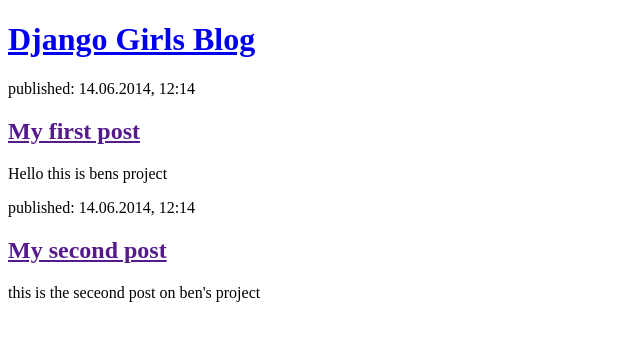
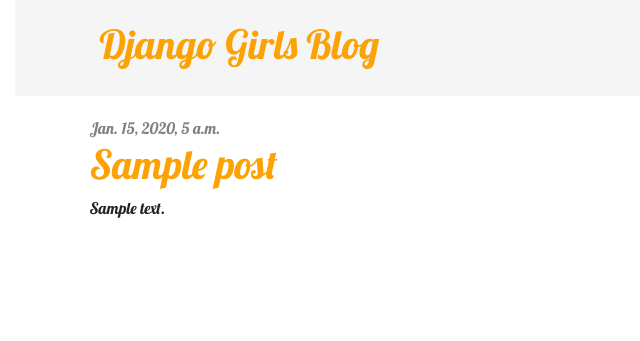
Before and after one commit to Bmendez99/Django, a Django app: page / in a window 1280 px wide. Shown: the top 341 px of the page, without its empty margins (0-640 px from the left). Run offline with Django 5.2, Linux system fonts and the light colour scheme; tables that the repository leaves empty hold one stand-in row (values such as "Sample post").

Commit message:
Module 6 Tutorial

```diff
--- /dev/null
+++ b/blog/static/css/blog.css
@@ -0,0 +1,52 @@
+body {
+    padding-left: 15px;
+    font-family: 'Lobster', cursive;
+}
+
+h1 a {
+    color: #FCA205;
+    text-decoration: none;
+}
+
+.page-header {
+    background-color: #f5f5f5;
+    margin-top: 0;
+    margin-bottom: 20px;
+    padding: 20px 20px 20px 40px;
+}
+
+.content {
+    margin-left: 40px;
+}
+
+h1, h2, h3, h4 {
+    font-family: 'Lobster', cursive;
+}
+
+.date {
+    color: gray;
+}
+
+.save {
+    float: right;
+}
+
+.post-form textarea,
+.post-form input {
+    width: 100%;
+}
+
+.top-menu, .top-menu:hover, .top-menu:visited {
+    color: #FCA205;
+    float: right;
+    font-size: 26px;
+    margin-right: 20px;
+}
+
+.post {
+    margin-bottom: 70px;
+}
+
+.post h2 a, .post h2 a:visited {
+    color: #000000;
+}
--- /dev/null
+++ b/blog/templates/blog/base.html
@@ -0,0 +1,30 @@
+{% load static %}
+<!DOCTYPE html>
+<html>
+  <head>
+    <title>Django Girls blog</title>
+    <link rel="stylesheet"
+          href="https://cdn.jsdelivr.net/npm/bootstrap@5.3.3/dist/css/bootstrap.min.css"
+          integrity="sha384-QWTKZyjpPEjISv5WaRU9OFeRpok6YctnYmDr5pNlyT2bRjXh0JMhjY6hW+ALEwIH"
+          crossorigin="anonymous">
+    <link rel="stylesheet"
+          href="https://fonts.googleapis.com/css?family=Lobster&subset=latin,latin-ext">
+    <link rel="stylesheet" href="{% static 'css/blog.css' %}">
+  </head>
+  <body>
+    <header class="page-header">
+      <div class="container">
+        <h1><a href="/">Django Girls Blog</a></h1>
+      </div>
+    </header>
+
+    <main class="container">
+      <div class="row">
+        <div class="col">
+          {% block content %}
+          {% endblock %}
+        </div>
+      </div>
+    </main>
+  </body>
+</html>
--- a/blog/templates/blog/post_list.html
+++ b/blog/templates/blog/post_list.html
@@ -1,23 +1,11 @@
-<!DOCTYPE html>
-<html>
-    <head>
-        <title>Django Girls blog</title>
-    </head>
-    <body>
-        <header>
-            <h1><a href="/">Django Girls Blog</a></h1>
-        </header>
+{% extends 'blog/base.html' %}
 
-        <article>
-            <time>published: 14.06.2014, 12:14</time>
-            <h2><a href="">My first post</a></h2>
-            <p>Hello this is bens project</p>
-        </article>
-
-        <article>
-            <time>published: 14.06.2014, 12:14</time>
-            <h2><a href="">My second post</a></h2>
-            <p>this is the seceond post on ben's project</p>
-        </article>
-    </body>
-</html>
+{% block content %}
+  {% for post in posts %}
+    <article class="post">
+      <time class="date">{{ post.published_date }}</time>
+<h1><a href="{% url 'post_detail' pk=post.pk %}">{{ post.title }}</a></h1>
+      <p>{{ post.text|linebreaksbr }}</p>
+    </article>
+  {% endfor %}
+{% endblock %}
--- a/blog/urls.py
+++ b/blog/urls.py
@@ -2,4 +2,5 @@
 from . import views
 urlpatterns = [
     path('', views.post_list, name='post_list'),
+    path('post/<int:pk>/', views.post_detail, name='post_detail'),
 ]
--- a/blog/views.py
+++ b/blog/views.py
@@ -1,7 +1,12 @@
 from django.shortcuts import render
 from django.utils import timezone
 from .models import Post
+from django.shortcuts import render, get_object_or_404
 
 def post_list(request):
     posts = Post.objects.filter(published_date__lte=timezone.now()).order_by('published_date')
     return render(request, 'blog/post_list.html', {'posts': posts})
+
+def post_detail(request, pk):
+    post = get_object_or_404(Post, pk=pk)
+    return render(request, 'blog/post_detail.html', {'post': post})
```
Also changed, not shown: blog/templates/blog/post_detail.html (added, +13 -0 lines).
